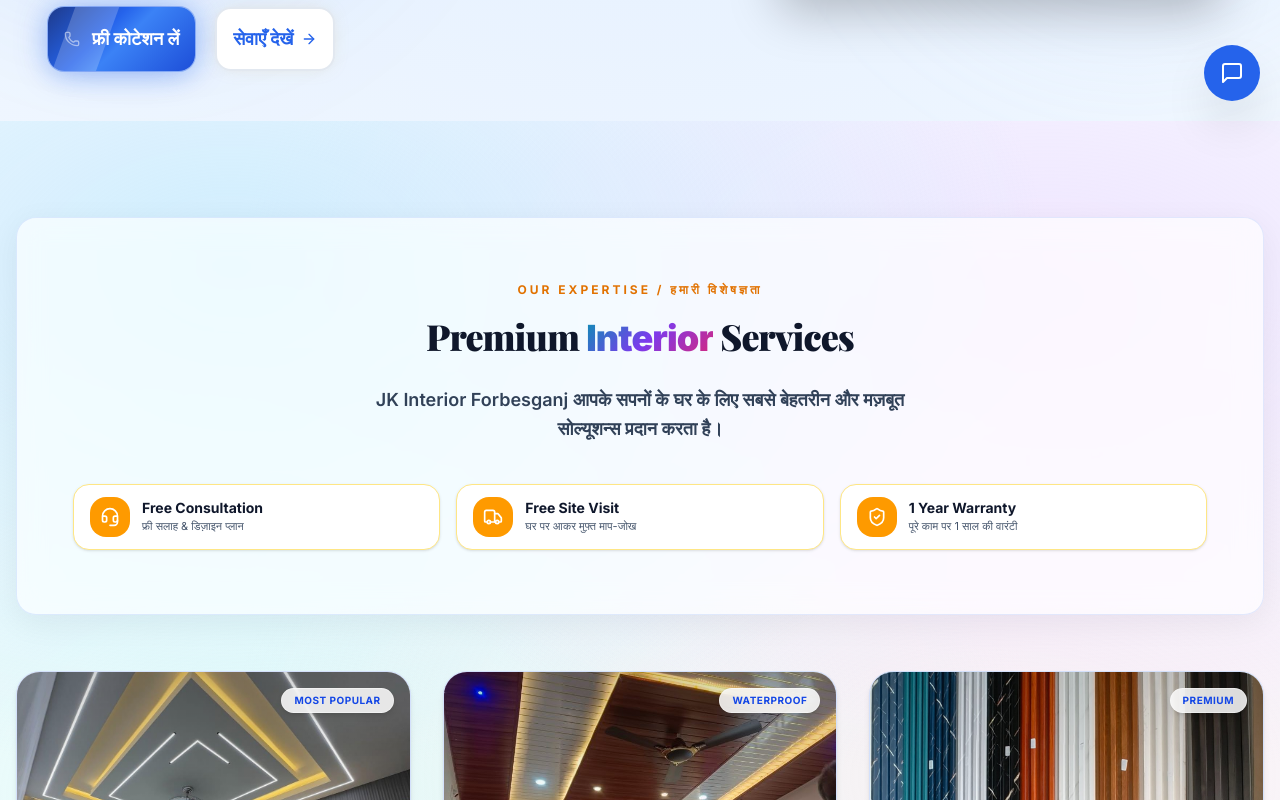
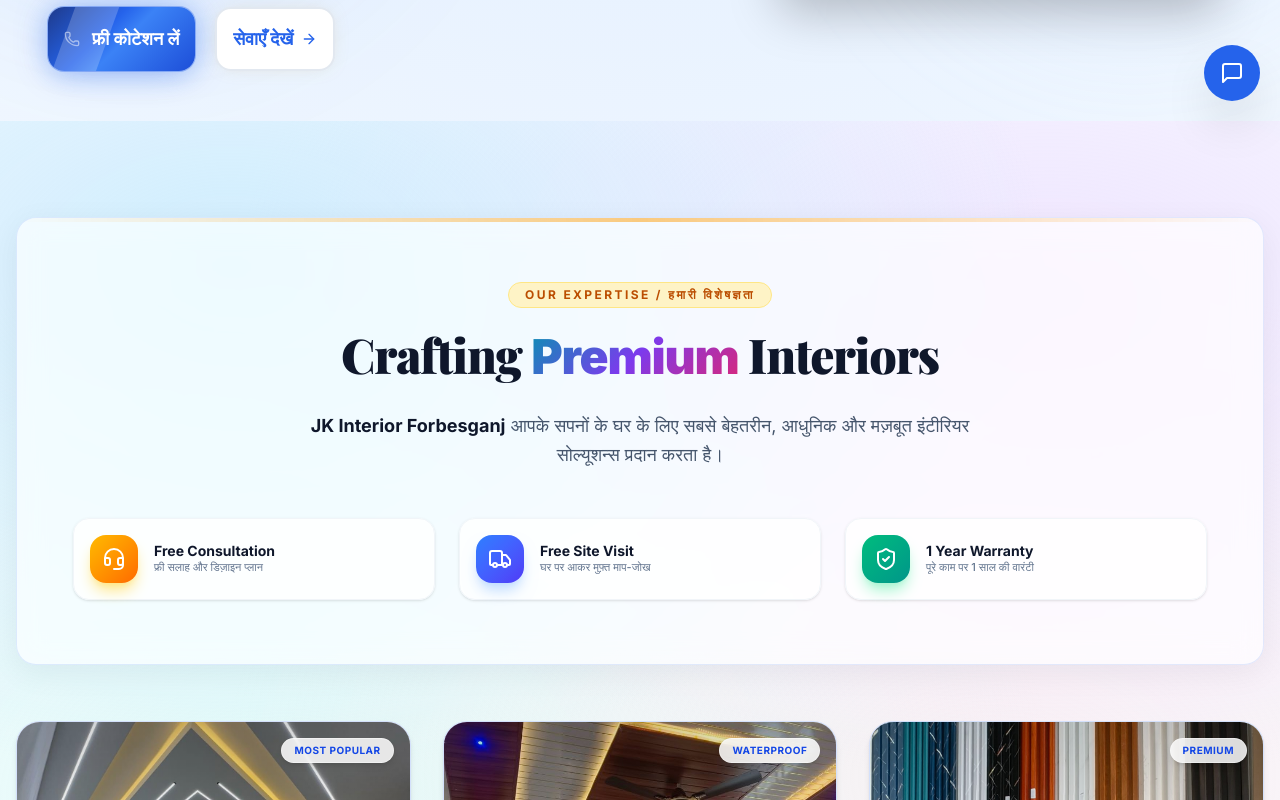
Before and after one commit to jitendrakumarraj831-byte/jk-interior2, a Next.js app: page / in a window 1280 px wide. Shown: the part 679-1479 px from the top of the page. Built offline with nearby package versions, Linux system fonts and the light colour scheme; a web font is replaced by a local one.

Commit message:
Update services.tsx

```diff
--- a/components/services.tsx
+++ b/components/services.tsx
@@ -120,75 +120,75 @@ const services = [
 
 export default function Services() {
   return (
-   <section
-  id="services"
-  className="relative overflow-hidden py-24 scroll-mt-28"
->
+    <section id="services" className="relative overflow-hidden py-24 scroll-mt-28">
       {/* ── Services Header + Trust Strip ───────────────────────── */}
-<div className="container mx-auto px-4"> {/* यह कंटेनर डालना ज़रूरी है */}
+      <div className="container mx-auto px-4">
         <motion.div
           variants={fadeSlideUp}
-    initial="hidden"        // यह मिसिंग था
-    whileInView="visible"   // यह मिसिंग था
+          initial="hidden"
+          whileInView="visible"
           viewport={{ once: true }}
-    className="relative overflow-hidden rounded-3xl glass-card px-6 py-12 md:px-14 md:py-16 text-center mb-14"
+          className="relative overflow-hidden rounded-3xl glass-card px-6 py-12 md:px-14 md:py-16 text-center mb-14 border border-white/20 shadow-2xl"
         >
+          {/* Background Decorative Element (Optional) */}
+          <div className="absolute top-0 left-0 w-full h-1 bg-gradient-to-r from-transparent via-amber-500 to-transparent opacity-50"></div>
+
           <div className="relative">
             {/* Badge */}
             <div className="flex justify-center mb-4">
-        <span className="text-amber-600 text-xs font-bold tracking-[0.25em] uppercase">
+              <span className="bg-amber-100 text-amber-700 px-4 py-1 rounded-full text-[10px] md:text-xs font-bold tracking-[0.2em] uppercase border border-amber-200">
                 OUR EXPERTISE / हमारी विशेषज्ञता
               </span>
             </div>
 
             {/* Heading */}
-      <h2 className="text-slate-900 text-2xl md:text-4xl font-black mb-6 leading-tight">
-        Premium <span className="aurora-text">Interior</span> Services
+            <h2 className="text-slate-900 text-3xl md:text-5xl font-black mb-6 leading-tight">
+              Crafting <span className="aurora-text">Premium</span> Interiors
             </h2>
 
             {/* Description */}
-      <p className="text-slate-700 max-w-xl mx-auto text-base md:text-lg leading-relaxed font-semibold mb-10">
-        JK Interior Forbesganj आपके सपनों के घर के लिए सबसे बेहतरीन और मज़बूत सोल्यूशन्स प्रदान करता है।
+            <p className="text-slate-600 max-w-2xl mx-auto text-base md:text-lg leading-relaxed mb-12">
+              <span className="font-bold text-slate-900">JK Interior Forbesganj</span> आपके सपनों के घर के लिए
+              सबसे बेहतरीन, आधुनिक और मज़बूत इंटीरियर सोल्यूशन्स प्रदान करता है।
             </p>
 
-      {/* Trust Strip */}
-      <div className="grid grid-cols-1 sm:grid-cols-3 gap-4">
-        {/* Item 1 */}
-        <div className="flex items-center gap-3 rounded-2xl border border-amber-200 bg-white px-4 py-3 shadow-sm hover:shadow-md transition">
-          <div className="flex h-10 w-10 items-center justify-center rounded-xl bg-amber-500 text-white">
-            <Headset className="h-5 w-5" />
+            {/* Trust Strip - 3 Column Layout */}
+            <div className="grid grid-cols-1 sm:grid-cols-3 gap-6">
+              {/* Item 1: Consultation */}
+              <div className="group flex items-center gap-4 rounded-2xl border border-slate-100 bg-white/80 p-4 shadow-sm hover:shadow-md hover:border-amber-200 transition-all duration-300">
+                <div className="flex h-12 w-12 shrink-0 items-center justify-center rounded-xl bg-gradient-to-br from-amber-400 to-orange-500 text-white shadow-lg shadow-amber-200 group-hover:scale-110 transition-transform">
+                  <Headset className="h-6 w-6" />
                 </div>
                 <div className="text-left">
-            <p className="text-sm font-bold text-slate-900">Free Consultation</p>
-            <p className="text-[11px] text-slate-600">फ्री सलाह & डिज़ाइन प्लान</p>
+                  <p className="text-sm font-bold text-slate-900 leading-tight">Free Consultation</p>
+                  <p className="text-[11px] text-slate-500 font-medium">फ्री सलाह और डिज़ाइन प्लान</p>
                 </div>
               </div>
 
-        {/* Item 2 */}
-        <div className="flex items-center gap-3 rounded-2xl border border-amber-200 bg-white px-4 py-3 shadow-sm hover:shadow-md transition">
-          <div className="flex h-10 w-10 items-center justify-center rounded-xl bg-amber-500 text-white">
-            <Truck className="h-5 w-5" />
+              {/* Item 2: Site Visit */}
+              <div className="group flex items-center gap-4 rounded-2xl border border-slate-100 bg-white/80 p-4 shadow-sm hover:shadow-md hover:border-amber-200 transition-all duration-300">
+                <div className="flex h-12 w-12 shrink-0 items-center justify-center rounded-xl bg-gradient-to-br from-blue-500 to-indigo-600 text-white shadow-lg shadow-blue-200 group-hover:scale-110 transition-transform">
+                  <Truck className="h-6 w-6" />
                 </div>
                 <div className="text-left">
-            <p className="text-sm font-bold text-slate-900">Free Site Visit</p>
-            <p className="text-[11px] text-slate-600">घर पर आकर मुफ़्त माप-जोख</p>
+                  <p className="text-sm font-bold text-slate-900 leading-tight">Free Site Visit</p>
+                  <p className="text-[11px] text-slate-500 font-medium">घर पर आकर मुफ़्त माप-जोख</p>
                 </div>
               </div>
 
-        {/* Item 3 */}
-        <div className="flex items-center gap-3 rounded-2xl border border-amber-200 bg-white px-4 py-3 shadow-sm hover:shadow-md transition">
-          <div className="flex h-10 w-10 items-center justify-center rounded-xl bg-amber-500 text-white">
-            <ShieldCheck className="h-5 w-5" />
+              {/* Item 3: Warranty */}
+              <div className="group flex items-center gap-4 rounded-2xl border border-slate-100 bg-white/80 p-4 shadow-sm hover:shadow-md hover:border-amber-200 transition-all duration-300">
+                <div className="flex h-12 w-12 shrink-0 items-center justify-center rounded-xl bg-gradient-to-br from-emerald-500 to-teal-600 text-white shadow-lg shadow-emerald-200 group-hover:scale-110 transition-transform">
+                  <ShieldCheck className="h-6 w-6" />
                 </div>
                 <div className="text-left">
-            <p className="text-sm font-bold text-slate-900">1 Year Warranty</p>
-            <p className="text-[11px] text-slate-600">पूरे काम पर 1 साल की वारंटी</p>
+                  <p className="text-sm font-bold text-slate-900 leading-tight">1 Year Warranty</p>
+                  <p className="text-[11px] text-slate-500 font-medium">पूरे काम पर 1 साल की वारंटी</p>
                 </div>
-                  </div> {/* Item 3 Ends */}
-        </div> {/* Trust Strip Grid Ends */}
-      </div> {/* Relative Container Ends */}
+              </div>
+            </div> {/* End Trust Strip */}
+          </div>
         </motion.div>
-
     {/* Magazine-style cards grid */}
     <motion.div
       className="grid grid-cols-1 gap-8 sm:grid-cols-2 lg:grid-cols-3"
```
Lines whose indentation alone changed are shown as unchanged.
